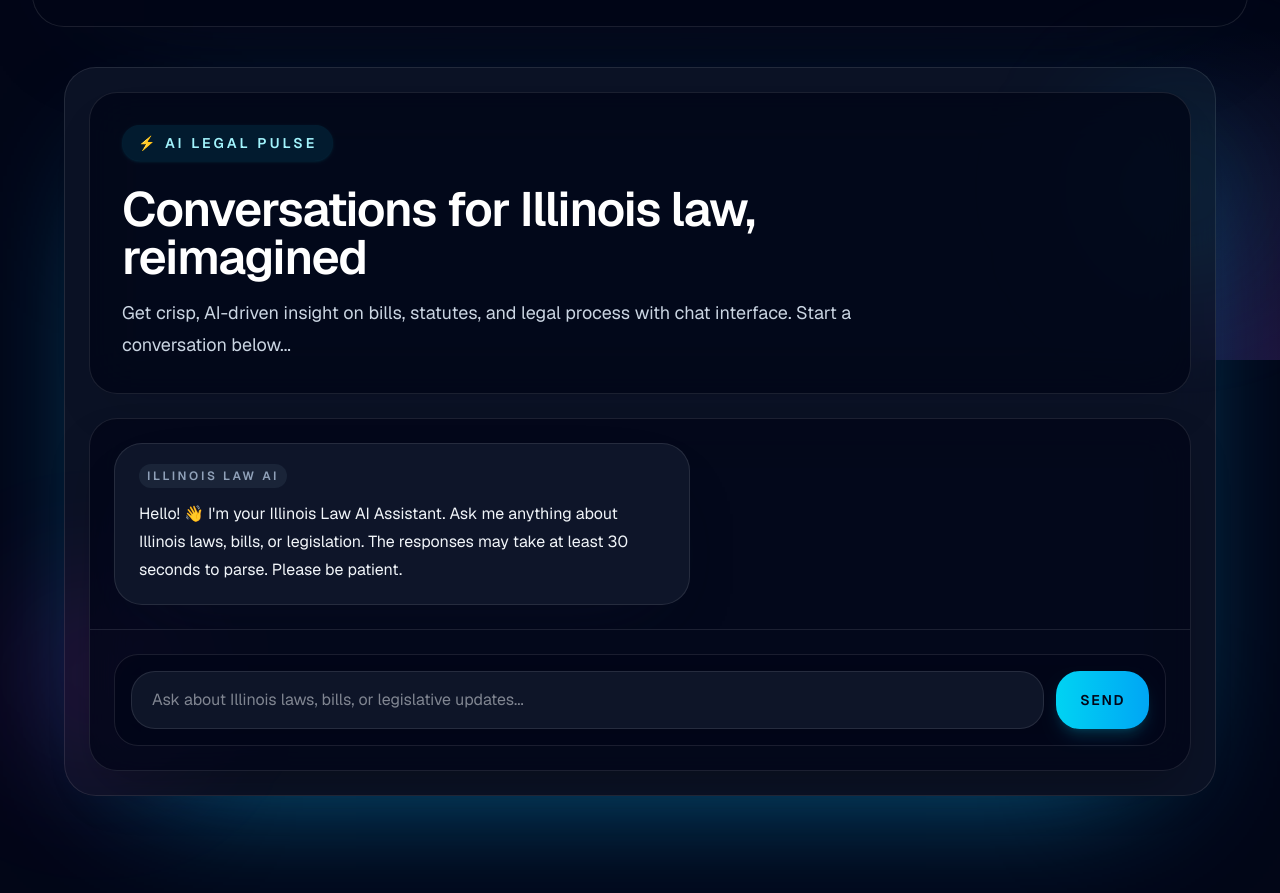
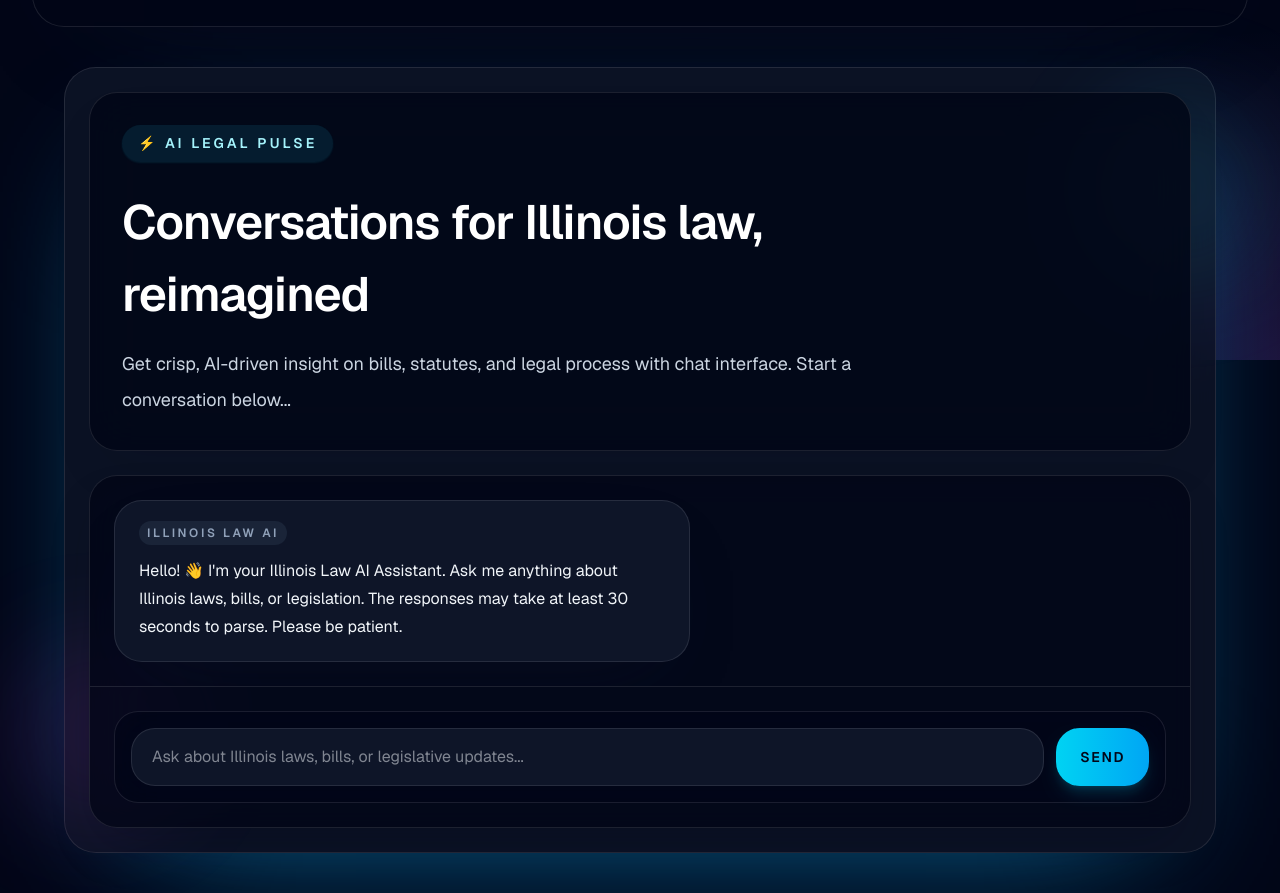
Before and after one commit to ztolideh/Illinois-law-chatbot, a Next.js app: page / in a window 1280 px wide. Shown: the part 440-1333 px from the top of the page. Before the commit the page ends 1276 px from the top, so only its background shows below. Built offline with nearby package versions, Linux system fonts and the light colour scheme.

Commit message:
creating new style sheet and adding the styling from chat.tsx and into that file

```diff
--- a/app/components/Chat.tsx
+++ b/app/components/Chat.tsx
@@ -4,6 +4,7 @@ import { useState } from "react";
 import ChatInput from "./ChatInput";
 import Message from "./Message";
 import { ChatMessage } from "@/types/message";
+import "./componentsStyles.css";
 
 export default function Chat() {
   const [messages, setMessages] = useState<ChatMessage[]>([
@@ -60,40 +61,36 @@ export default function Chat() {
   }
 
   return (
-    <div className="relative mx-auto flex min-h-[calc(100vh-6rem)] max-w-6xl flex-col gap-6 rounded-[2rem] border border-white/10 bg-slate-900/75 p-4 shadow-[0_45px_140px_-80px_rgba(14,165,233,0.9)] backdrop-blur-xl sm:p-6">
-      <div className="pointer-events-none absolute -right-16 top-6 h-48 w-48 rounded-full bg-cyan-400/10 blur-3xl" />
-      <div className="pointer-events-none absolute -left-16 bottom-6 h-48 w-48 rounded-full bg-fuchsia-500/10 blur-3xl" />
+    <div className="chat-shell">
+      <div className="chat-glow chat-glow-right" />
+      <div className="chat-glow chat-glow-left" />
 
-      <header className="relative rounded-[1.75rem] border border-white/10 bg-slate-950/85 p-8 shadow-2xl shadow-slate-950/10 backdrop-blur-xl">
-        <div className="inline-flex items-center gap-3 rounded-full bg-cyan-400/10 px-4 py-2 text-sm font-semibold uppercase tracking-[0.22em] text-cyan-200 shadow-sm shadow-cyan-400/10">
-          ⚡ AI Legal Pulse
-        </div>
-        <div className="mt-6 max-w-3xl">
-          <h2 className="text-4xl font-semibold tracking-tight text-white sm:text-5xl">
-            Conversations for Illinois law, reimagined
-          </h2>
-          <p className="mt-4 text-slate-300 leading-8 sm:text-lg">
+      <header className="chat-header">
+        <div className="chat-badge">⚡ AI Legal Pulse</div>
+        <div className="chat-header-content">
+          <h2 className="chat-title">Conversations for Illinois law, reimagined</h2>
+          <p className="chat-description">
             Get crisp, AI-driven insight on bills, statutes, and legal process
             with chat interface. Start a conversation below...
           </p>
         </div>
       </header>
 
-      <div className="flex-1 overflow-hidden rounded-[1.75rem] border border-white/10 bg-slate-950/80 shadow-2xl backdrop-blur-xl">
-        <div className="flex h-full flex-col">
-          <div className="flex-1 overflow-y-auto px-6 py-6 space-y-5">
+      <div className="chat-panel">
+        <div className="chat-panel-inner">
+          <div className="chat-messages">
             {messages.map((message, index) => (
               <Message key={index} message={message} />
             ))}
             {loading && (
-              <div className="flex items-center gap-3 rounded-3xl border border-slate-700/80 bg-slate-900/80 px-5 py-4 text-slate-300 shadow-lg shadow-slate-950/20">
-                <span className="inline-flex h-3 w-3 animate-pulse rounded-full bg-cyan-400" />
+              <div className="chat-loading">
+                <span className="chat-loading-dot" />
                 <span>Analyzing Illinois legislation...</span>
               </div>
             )}
           </div>
 
-          <div className="border-t border-white/10 px-6 py-6">
+          <div className="chat-input-wrap">
             <ChatInput onSend={sendMessage} />
           </div>
         </div>
--- /dev/null
+++ b/app/components/componentsStyles.css
@@ -0,0 +1,159 @@
+.chat-shell {
+  position: relative;
+  margin: 0 auto;
+  display: flex;
+  min-height: calc(100vh - 6rem);
+  max-width: 72rem;
+  flex-direction: column;
+  gap: 1.5rem;
+  border-radius: 2rem;
+  border: 1px solid rgba(255, 255, 255, 0.1);
+  background: rgba(15, 23, 42, 0.75);
+  padding: 1rem;
+  box-shadow: 0 45px 140px -80px rgba(14, 165, 233, 0.9);
+  backdrop-filter: blur(24px);
+}
+
+@media (min-width: 640px) {
+  .chat-shell {
+    padding: 1.5rem;
+  }
+}
+
+.chat-glow {
+  pointer-events: none;
+  position: absolute;
+  height: 12rem;
+  width: 12rem;
+  border-radius: 9999px;
+  filter: blur(48px);
+}
+
+.chat-glow-right {
+  top: 1.5rem;
+  right: -4rem;
+  background: rgba(34, 211, 238, 0.1);
+}
+
+.chat-glow-left {
+  bottom: 1.5rem;
+  left: -4rem;
+  background: rgba(217, 70, 239, 0.1);
+}
+
+.chat-header {
+  position: relative;
+  border-radius: 1.75rem;
+  border: 1px solid rgba(255, 255, 255, 0.1);
+  background: rgba(2, 6, 23, 0.85);
+  padding: 2rem;
+  box-shadow: 0 25px 50px -12px rgba(2, 6, 23, 0.1);
+  backdrop-filter: blur(24px);
+}
+
+.chat-badge {
+  display: inline-flex;
+  align-items: center;
+  gap: 0.75rem;
+  border-radius: 9999px;
+  background: rgba(34, 211, 238, 0.1);
+  padding: 0.5rem 1rem;
+  font-size: 0.875rem;
+  font-weight: 600;
+  letter-spacing: 0.22em;
+  text-transform: uppercase;
+  color: #a5f3fc;
+  box-shadow: 0 1px 2px rgba(34, 211, 238, 0.1);
+}
+
+.chat-header-content {
+  margin-top: 1.5rem;
+  max-width: 48rem;
+}
+
+.chat-title {
+  font-size: 2.5rem;
+  font-weight: 600;
+  letter-spacing: -0.02em;
+  color: #fff;
+}
+
+@media (min-width: 640px) {
+  .chat-title {
+    font-size: 3rem;
+  }
+}
+
+.chat-description {
+  margin-top: 1rem;
+  line-height: 2;
+  color: #cbd5e1;
+  font-size: 1.0625rem;
+}
+
+@media (min-width: 640px) {
+  .chat-description {
+    font-size: 1.125rem;
+  }
+}
+
+.chat-panel {
+  flex: 1;
+  overflow: hidden;
+  border-radius: 1.75rem;
+  border: 1px solid rgba(255, 255, 255, 0.1);
+  background: rgba(2, 6, 23, 0.8);
+  box-shadow: 0 25px 50px -12px rgba(2, 6, 23, 0.24);
+  backdrop-filter: blur(24px);
+}
+
+.chat-panel-inner {
+  display: flex;
+  height: 100%;
+  flex-direction: column;
+}
+
+.chat-messages {
+  flex: 1;
+  overflow-y: auto;
+  padding: 1.5rem;
+  display: flex;
+  flex-direction: column;
+  gap: 1.25rem;
+}
+
+.chat-loading {
+  display: flex;
+  align-items: center;
+  gap: 0.75rem;
+  border-radius: 1.5rem;
+  border: 1px solid rgba(51, 65, 85, 0.8);
+  background: rgba(15, 23, 42, 0.8);
+  padding: 1rem 1.25rem;
+  color: #cbd5e1;
+  box-shadow: 0 10px 30px -12px rgba(2, 6, 23, 0.2);
+}
+
+.chat-loading-dot {
+  display: inline-flex;
+  height: 0.75rem;
+  width: 0.75rem;
+  border-radius: 9999px;
+  background: #22d3ee;
+  animation: pulse 1.5s infinite;
+}
+
+@keyframes pulse {
+  0%,
+  100% {
+    opacity: 1;
+  }
+  50% {
+    opacity: 0.4;
+  }
+}
+
+.chat-input-wrap {
+  border-top: 1px solid rgba(255, 255, 255, 0.1);
+  padding: 1.5rem;
+}
```
